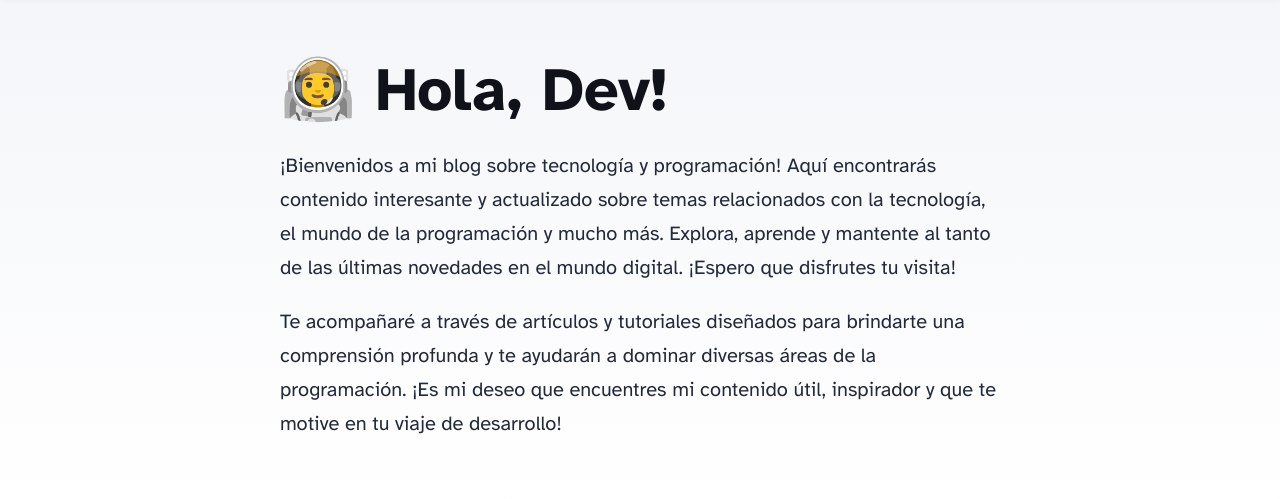
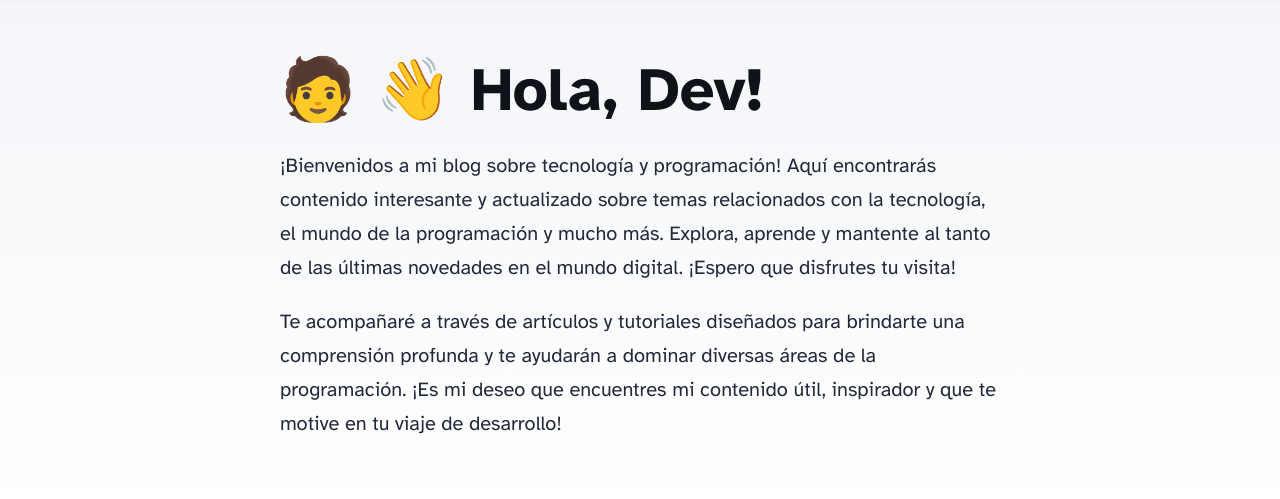
Before and after one commit to eduardoLOEZ/Blog, an Astro site: page / in a window 1280 px wide. Shown: the part 81-580 px from the top of the page. Built offline with nearby package versions, Linux system fonts and the light colour scheme; Astro itself is replaced by a stand-in of ours.

Commit message:
Add files via upload

```diff
--- a/src/pages/index.astro
+++ b/src/pages/index.astro
@@ -13,7 +13,7 @@ import { SITE_TITLE, SITE_DESCRIPTION } from '../consts';
 	<body>
 		<Header title={SITE_TITLE} />
 		<main>
-			<h1>🧑‍🚀 Hola, Dev!</h1>
+			<h1>🧑 👋 Hola, Dev!</h1>
 			<p>
 				¡Bienvenidos a mi blog sobre tecnología y programación! Aquí encontrarás contenido interesante y actualizado sobre temas relacionados con la tecnología, el mundo de la programación y mucho más. Explora, aprende y mantente al tanto de las últimas novedades en el mundo digital. ¡Espero que disfrutes tu visita!
 			</p>
```
